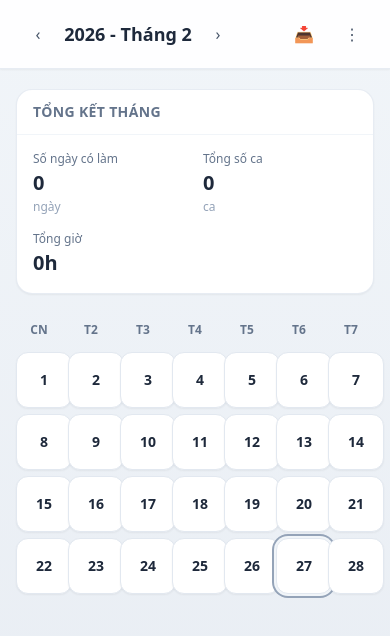
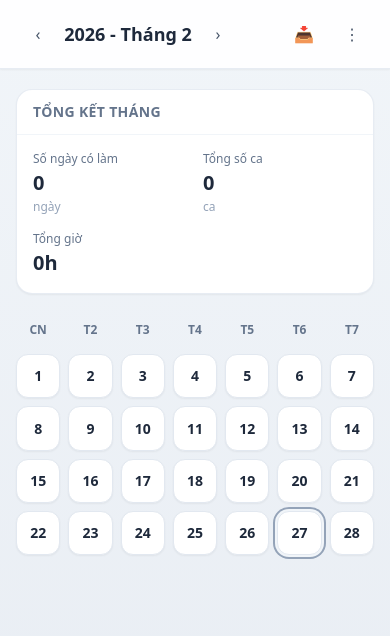
Before and after one commit to aciedtran271/ChamCong2, a React (Vite) app: page / in a window 390 px wide. Shown: the top 636 px of the page. Built offline with nearby package versions, Linux system fonts and the light colour scheme.

Commit message:
fix: tách nút các ngày trên lịch, gap rõ ràng cho mobile iPhone
Made-with: Cursor

```diff
--- a/src/features/timesheet/MonthView.tsx
+++ b/src/features/timesheet/MonthView.tsx
@@ -83,8 +83,8 @@ export function MonthView({ doc, onSelectDay }: MonthViewProps) {
         </div>
       </div>
 
-      {/* Lịch tháng */}
-      <div className="grid grid-cols-7 gap-1.5 sm:gap-2">
+      {/* Lịch tháng - gap rõ ràng cho mobile iPhone */}
+      <div className="grid grid-cols-7 gap-2 min-[480px]:gap-3">
         {weekDays.map((w) => (
           <div
             key={w}
@@ -95,7 +95,7 @@ export function MonthView({ doc, onSelectDay }: MonthViewProps) {
         ))}
         {gridDays.map((d, i) => {
           if (d == null) {
-            return <div key={`pad-${i}`} className="aspect-square min-h-0" />
+            return <div key={`pad-${i}`} className="w-full aspect-square min-h-0" />
           }
           const key = dateKey(d)
           const shifts = doc.days[key] ?? []
@@ -113,7 +113,7 @@ export function MonthView({ doc, onSelectDay }: MonthViewProps) {
               type="button"
               onClick={() => onSelectDay(d)}
               className={cn(
-                'aspect-square min-h-[56px] sm:min-h-[68px] flex flex-col items-center justify-center rounded-xl border text-center p-1.5 transition-all duration-200 active:scale-[0.98]',
+                'w-full min-w-0 aspect-square flex flex-col items-center justify-center rounded-xl border text-center p-1.5 transition-all duration-200 active:scale-[0.98]',
                 isSameMonth(d, start)
                   ? 'bg-white dark:bg-slate-800 border-slate-200 dark:border-slate-600 hover:border-slate-300 dark:hover:border-slate-500 shadow-sm hover:shadow'
                   : 'bg-slate-50/80 dark:bg-slate-800/50 border-slate-100 dark:border-slate-700/50 text-slate-400',
```
